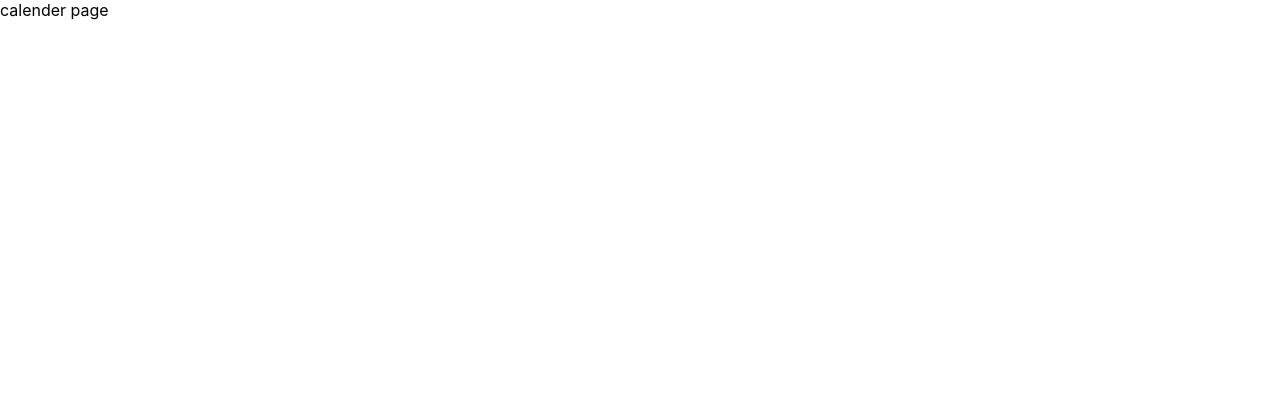
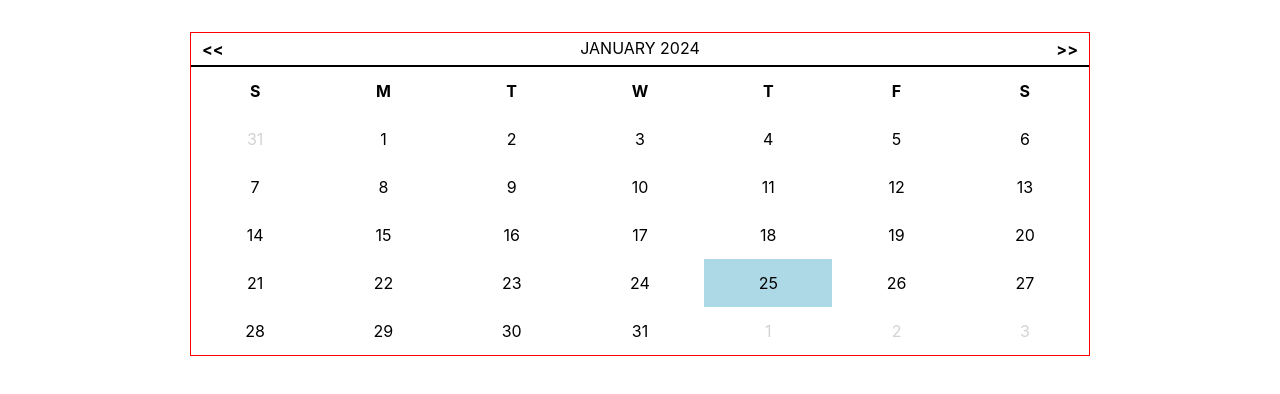
Before and after one commit to Mohanadfarid/TimeManager, a React (Vite) app: page /calender in a window 1280 px wide. Shown: the top 394 px of the page. Built offline with nearby package versions, Linux system fonts and the light colour scheme.

Commit message:
added calender to the calender page

```diff
--- a/package.json
+++ b/package.json
@@ -10,6 +10,7 @@
     "preview": "vite preview"
   },
   "dependencies": {
+    "date-fns": "^3.6.0",
     "react": "^18.2.0",
     "react-dom": "^18.2.0",
     "react-icons": "^5.0.1",
--- /dev/null
+++ b/src/components/calender/Calender.tsx
@@ -0,0 +1,126 @@
+import { FunctionComponent } from "react";
+import "./calender.scss";
+
+import { getDay, getDaysInMonth } from "date-fns";
+import { DateType } from "../../pages/calender/CalenderPage";
+
+const daysOfWeek = ["S", "M", "T", "W", "T", "F", "S"];
+const monthsOfYear = [
+  "JANUARY",
+  "FEBRUARY",
+  "MARCH",
+  "APRIL",
+  "MAY",
+  "JUNE",
+  "JULY",
+  "AUGUST",
+  "SEPTEMBER",
+  "OCTOBER",
+  "NOVEMBER",
+  "DECEMBER",
+];
+
+interface CalenderProps {
+  date: DateType ;
+  changeDateHandler: (year?: number, month?: number, day?: number) => void;
+}
+
+const Calender: FunctionComponent<CalenderProps> = ({
+  date,
+  changeDateHandler,
+}) => {
+
+  const numberOfDaysInCurrentMonth = getDaysInMonth(
+    new Date(date.year, date.month - 1)
+  );
+
+  const firstDayOfCurrentMonthNumber = getDay(
+    new Date(date.year, date.month - 1, 1)
+  );
+
+  const lastDayOfCurrentMonthNumber =
+    getDay(new Date(date.year, date.month - 1, numberOfDaysInCurrentMonth)) + 1;
+
+  const numberOfDaysInPrevMonth = getDaysInMonth(
+    new Date(date.year, date.month - 2) // -1 to get the right month and another -1 to get the prev month
+  );
+
+  const increaseMonthHandler = () => {
+    if (date.month === 12) {
+      changeDateHandler(date.year + 1, 1, undefined);
+    } else {
+      changeDateHandler(undefined, date.month + 1, undefined);
+    }
+  };
+
+  const decreaseMonthHandler = () => {
+    if (date.month === 1) {
+      changeDateHandler(date.year - 1, 12, undefined);
+    } else {
+      changeDateHandler(undefined, date.month - 1, undefined);
+    }
+  };
+
+  return (
+    <div className="calender">
+      <div className="calender_month-year-picker">
+        <div className="monthes-controller" onClick={decreaseMonthHandler}>
+          {"<<"}
+        </div>
+        <div>
+          {monthsOfYear[date.month - 1]} {date.year}
+        </div>
+        <div className="monthes-controller" onClick={increaseMonthHandler}>
+          {">>"}
+        </div>
+      </div>
+
+      <div className="calender_day-picker">
+        {/* looping over the days of the week */}
+        {daysOfWeek.map((day, index) => (
+          <div className="cell day-of-week" key={index}>
+            {day}
+          </div>
+        ))}
+
+        {/* looping over the prefix of the current month (prev month's last days) */}
+        {Array.from({ length: firstDayOfCurrentMonthNumber }).map(
+          (_, index) => (
+            <div className="cell prefix-cell" key={index}>
+              {
+                numberOfDaysInPrevMonth -
+                  (firstDayOfCurrentMonthNumber - index - 1) //itrating in reverse over the last days of the prev month
+              }
+            </div>
+          )
+        )}
+
+        {/* looping over the days of current month */}
+        {Array.from({ length: numberOfDaysInCurrentMonth }).map((_, index) => (
+          <div
+            className={`cell current-month-cell ${
+              index + 1 === date.day && "active"
+            }`}
+            key={index}
+            onClick={() => {
+              changeDateHandler(undefined, undefined, index + 1);
+            }}
+          >
+            {index + 1}
+          </div>
+        ))}
+
+        {/* looping over postfix of the current month (next month's first days) */}
+        {Array.from({ length: 7 - lastDayOfCurrentMonthNumber }).map(
+          (_, index) => (
+            <div className="cell postfix-cell" key={index}>
+              {index + 1}
+            </div>
+          )
+        )}
+      </div>
+    </div>
+  );
+};
+
+export default Calender;
--- /dev/null
+++ b/src/components/calender/calender.scss
@@ -0,0 +1,49 @@
+.calender {
+  &_month-year-picker {
+    display: flex;
+    justify-content: space-between;
+    padding: 5px 10px;
+    border-bottom: 2px solid black;
+  }
+  &_day-picker {
+    display: grid;
+    grid-template-columns: repeat(7, 1fr);
+  }
+  .monthes-controller {
+    display: inline-block;
+    border-radius: 50%;
+    padding: 1px;
+    font-weight: bolder;
+    cursor: pointer;
+    &:hover {
+      background-color: lightgray;
+    }
+  }
+  .day-of-week {
+    margin: auto;
+    font-weight: bold;
+  }
+
+  .prefix-cell,
+  .postfix-cell {
+    color: lightgray;
+  }
+  .cell {
+    text-align: center;
+    display: flex;
+    justify-content: center;
+    align-items: center;
+    width: 100%;
+    min-width: 2rem;
+    height: 3rem;
+  }
+  .current-month-cell {
+    &:hover {
+      background-color: lightgray;
+      cursor: pointer;
+    }
+    &.active {
+      background-color: lightblue;
+    }
+  }
+}
--- a/src/pages/calender/CalenderPage.tsx
+++ b/src/pages/calender/CalenderPage.tsx
@@ -1,9 +1,46 @@
-import { FunctionComponent } from "react";
+import { FunctionComponent, useState } from "react";
+import Calender from "../../components/calender/Calender";
+import "./calenderPage.scss"
 
 interface CalenderPageProps {}
 
+export type DateType = {
+  year: number;
+  month: number;
+  day: number;
+};
+
+const currentDate = new Date();
+
 const CalenderPage: FunctionComponent<CalenderPageProps> = () => {
-  return <div>calender page</div>;
+  const [date, setDate] = useState<DateType>({
+    year: currentDate.getFullYear(),
+    month: currentDate.getMonth() + 1,
+    day: currentDate.getDate(),
+  });
+
+  const ChangeDateHandler = (
+    year?: number,
+    month?: number,
+    day?: number
+  ) => {
+    setDate((prevState) => {
+      const updatedStartDate = {
+        ...prevState,
+        year: year ?? prevState.year,
+        month: month ?? prevState.month,
+        day: day ?? prevState.day,
+      };
+      return updatedStartDate;
+    });
+  };
+
+
+  return (
+    <div className="page-container">
+      <Calender date={date} changeDateHandler={ChangeDateHandler} />
+    </div>
+  );
 };
 
 export default CalenderPage;
--- /dev/null
+++ b/src/pages/calender/calenderPage.scss
@@ -0,0 +1,7 @@
+.page-container{
+
+    border: 1px solid red;
+    width: 90vw;
+    max-width: 900px;
+    margin:2rem auto;
+}
```
Also changed, not shown: 1 other file (tests, documents, lock files or other folders).
